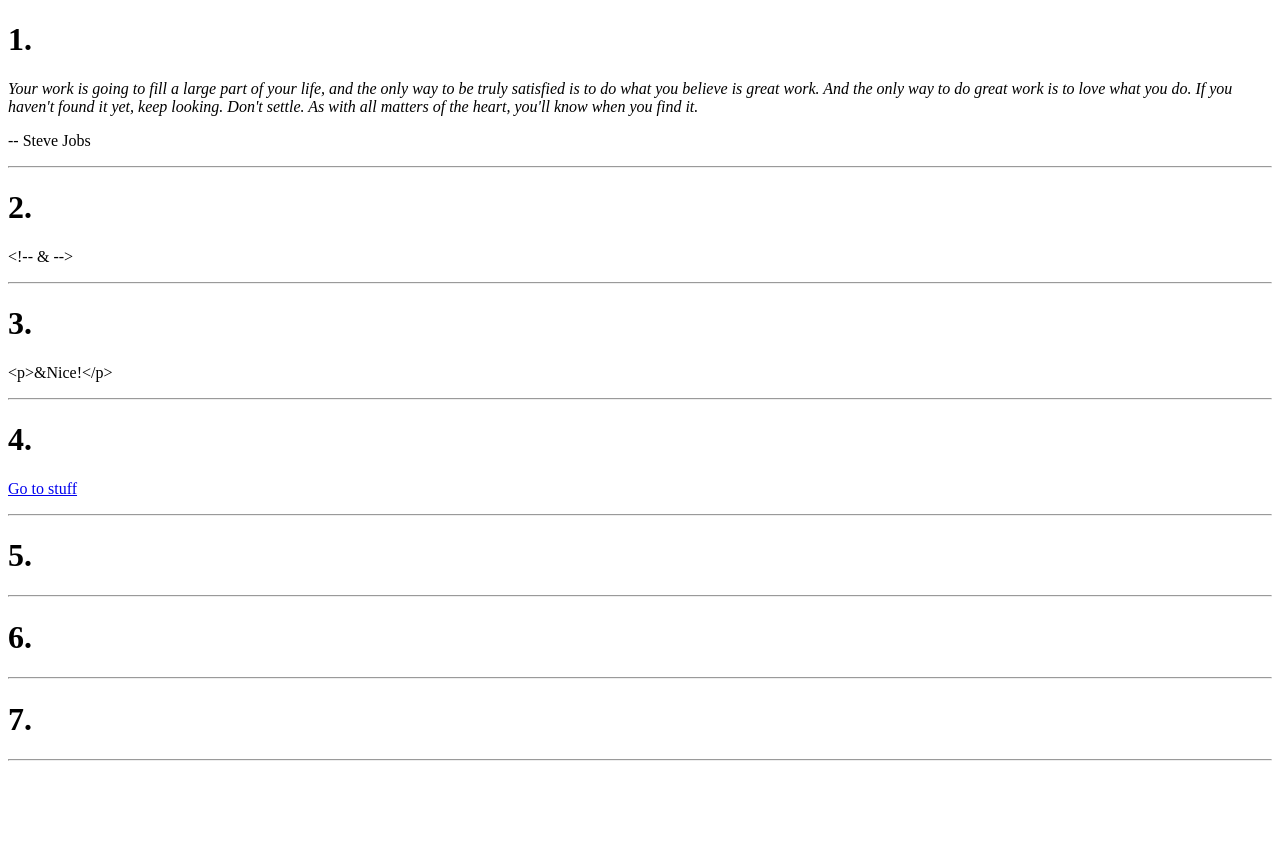
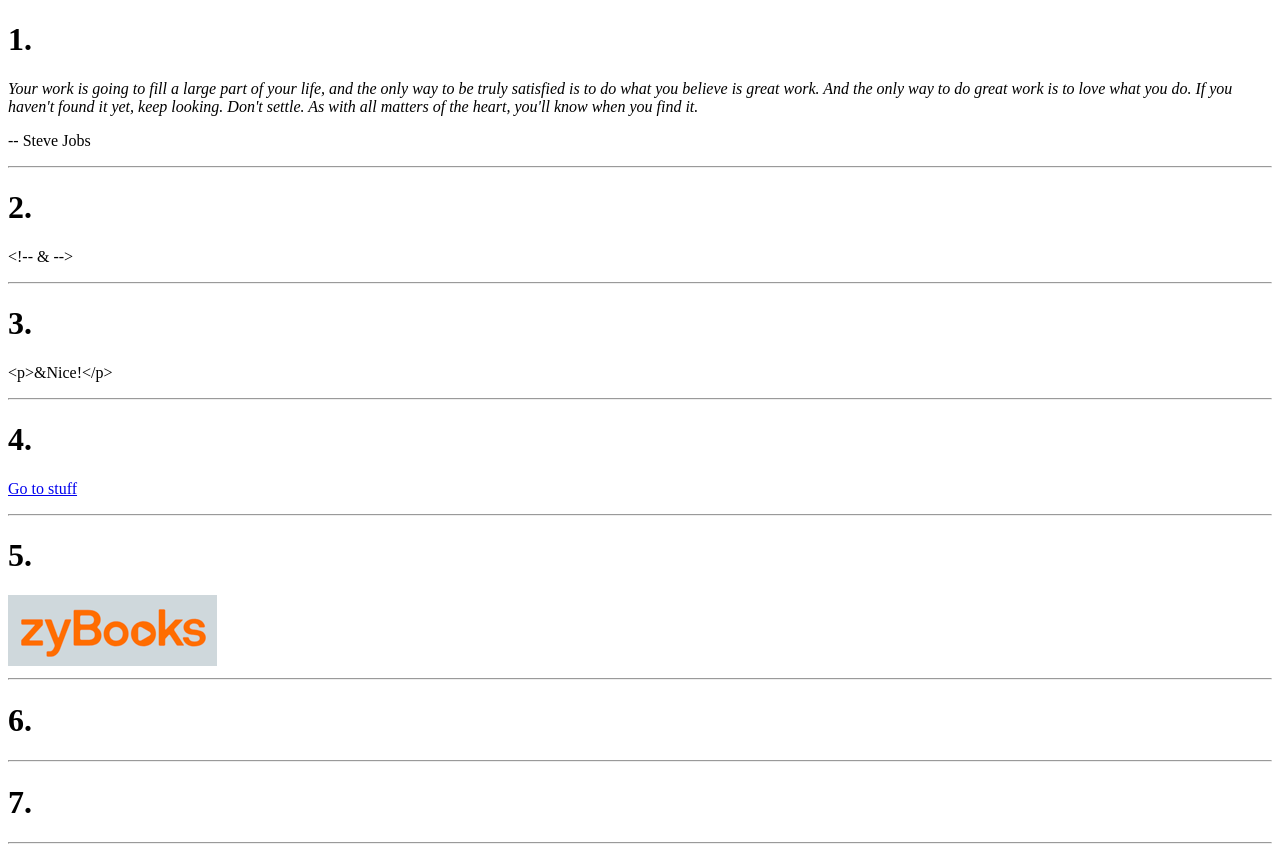
Before and after one commit to JaydenMHS/JaydenMHS.github.io, a plain HTML site: page 3.21 LAB: Practice with HTML5/index.html in a window 1280 px wide. Before the commit the page ends 800 px from the top, so only its background shows below. Drawn offline with Linux system fonts and the light colour scheme.

Commit message:
Update index.html

```diff
--- a/3.21 LAB: Practice with HTML5/index.html
+++ b/3.21 LAB: Practice with HTML5/index.html
@@ -27,6 +27,7 @@
 
         <h1>5.</h1>
 		<!-- Your solution to #5 here -->
+	    <img src="zyBooks_logo.png">
         <hr>
 
         <h1>6.</h1>
```
